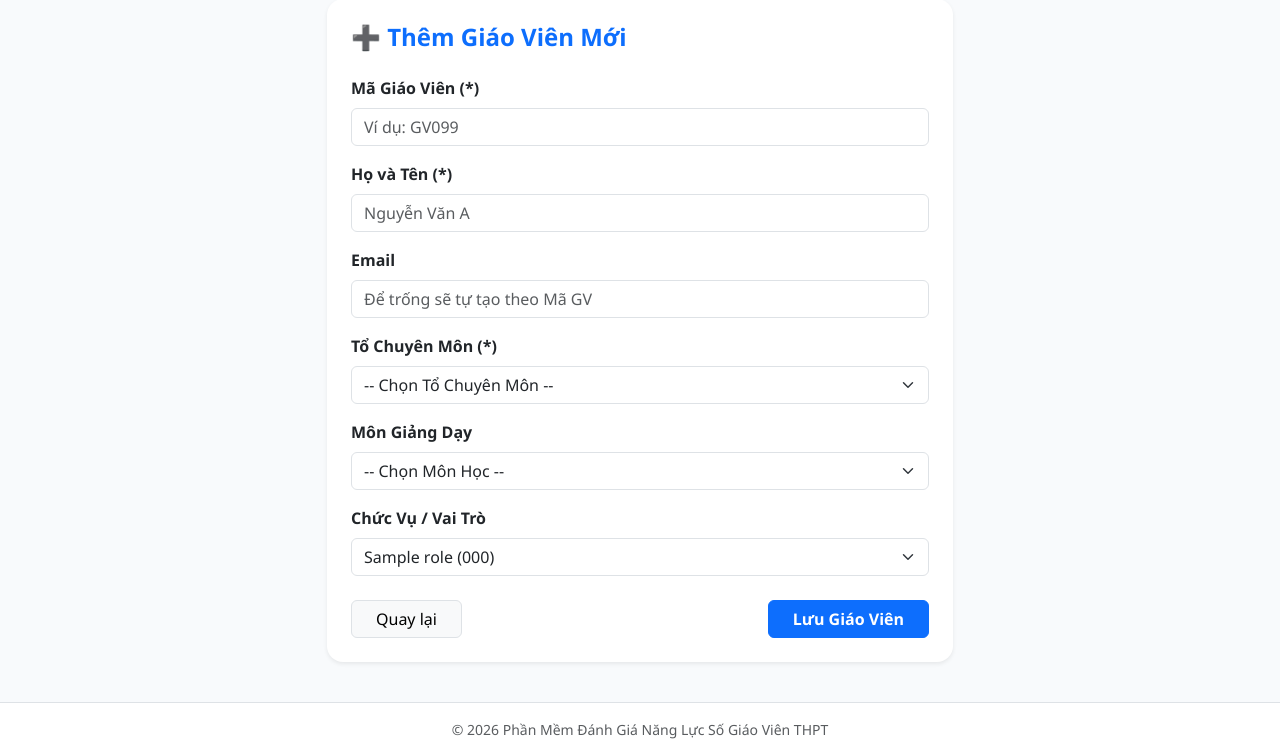
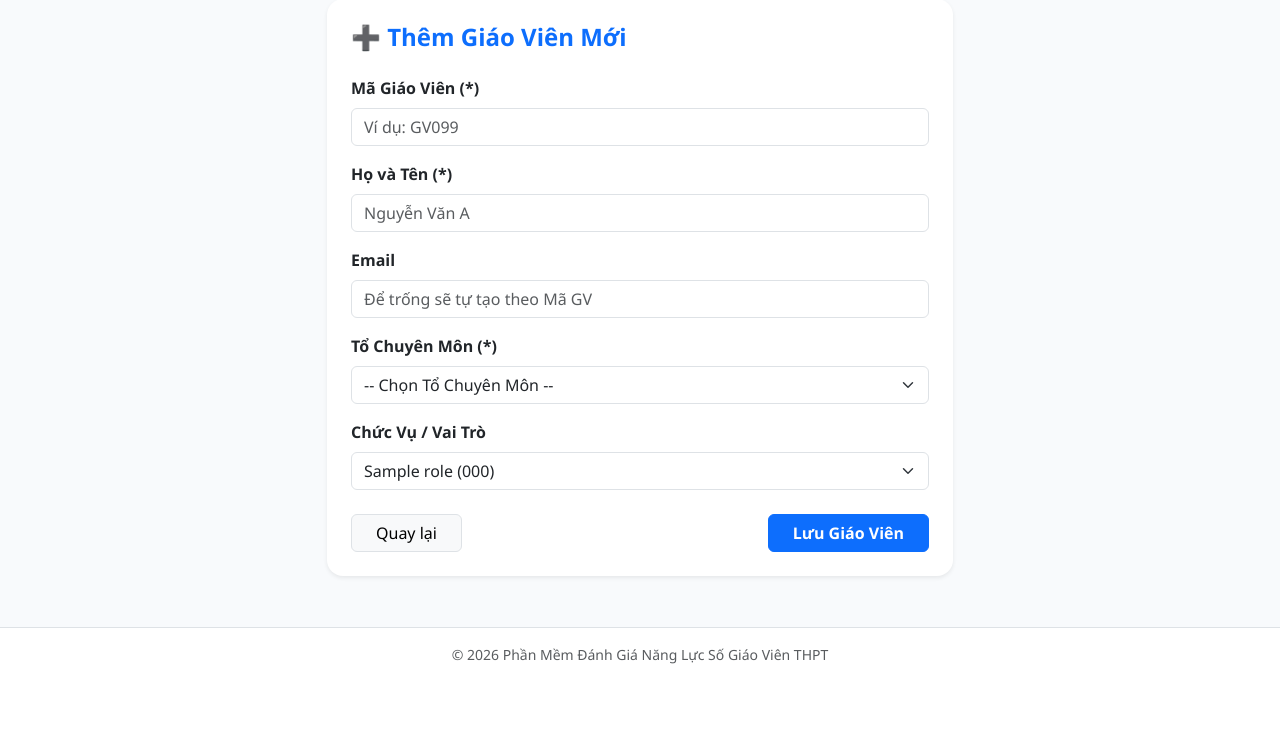
Before and after one commit to lethingochon/DGNLS, a Flask app: page /admin/add-teacher in a window 1280 px wide. Shown: the part 119-875 px from the top of the page. After the commit the page ends 783 px from the top, so only its background shows below. Run offline with Flask 3, Linux system fonts and the light colour scheme; tables that the repository leaves empty hold one stand-in row (values such as "Sample post").

Commit message:
Update add_teacher.html

```diff
--- a/app/templates/admin/add_teacher.html
+++ b/app/templates/admin/add_teacher.html
@@ -43,15 +43,15 @@
                 </select>
             </div>
 
+            <!-- Xóa hoặc ẩn đoạn này đi -->
+            <!--
             <div class="mb-3">
-                <label class="form-label fw-bold">Môn Giảng Dạy</label>
-                <select name="subject_id" class="form-select">
-                    <option value="">-- Chọn Môn Học --</option>
-                    {% for s in subjects %}
-                        <option value="{{ s.id }}">{{ s.name }}</option>
-                    {% endfor %}
+                <label class="form-label fw-bold">Môn Giảng Dạy:</label>
+                <select class="form-select" name="subject_id">
+                    ...
                 </select>
             </div>
+            -->
 
             <div class="mb-3">
                 <label class="form-label fw-bold">Chức Vụ / Vai Trò</label>
```
